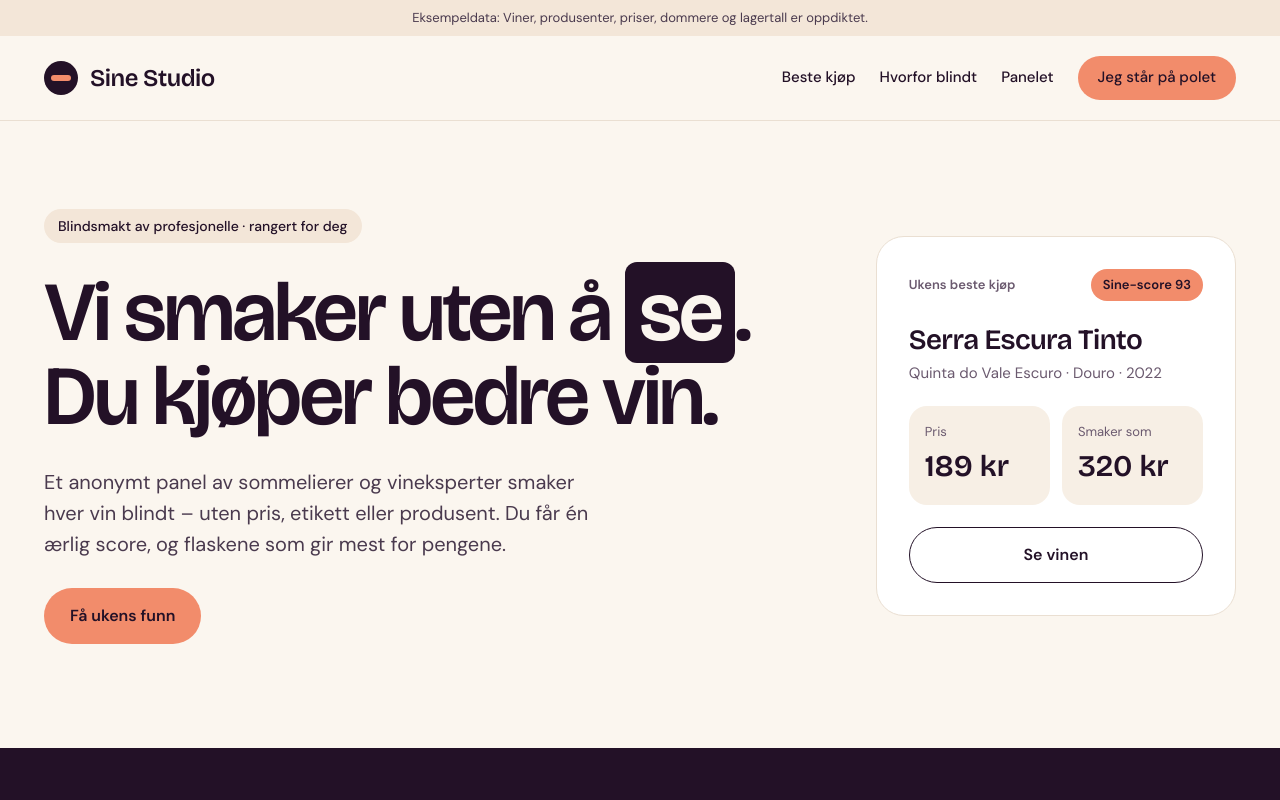
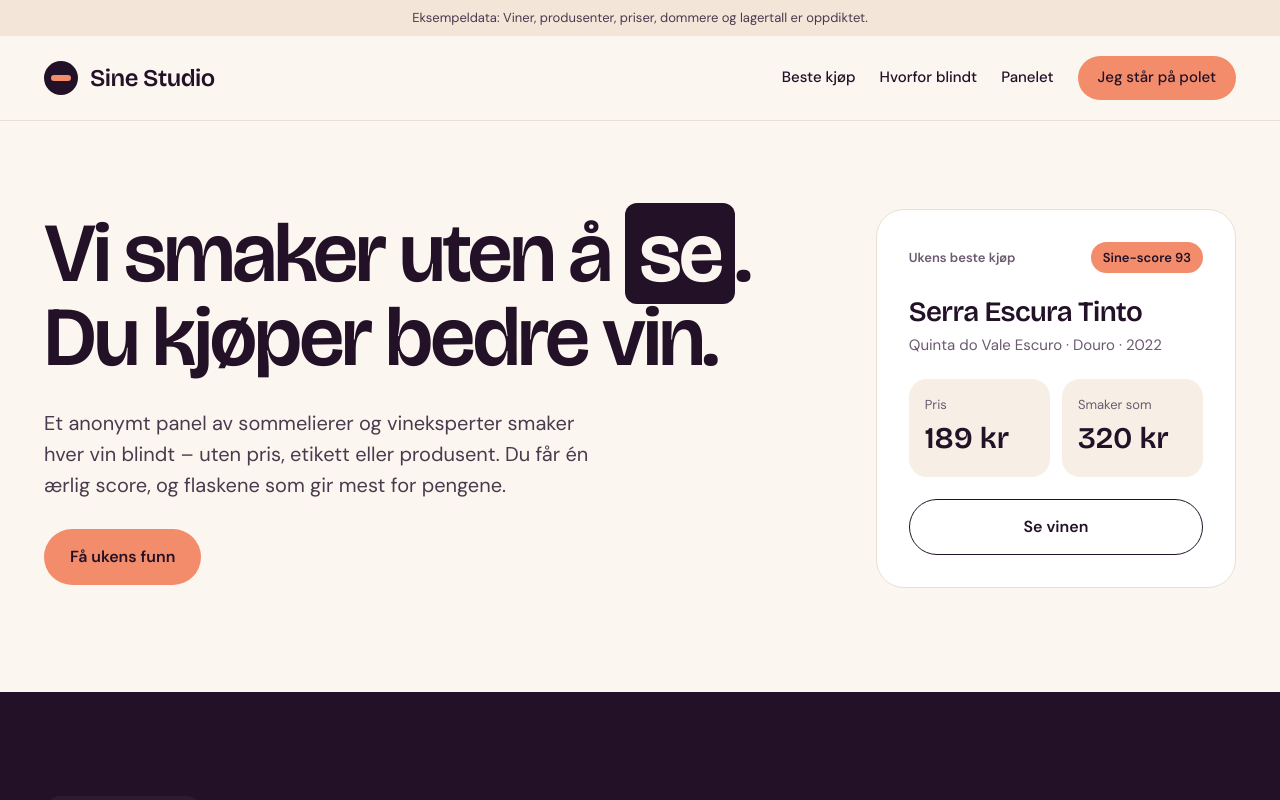
Before and after one commit to haraldoyen/sinestudio, a Next.js app: page / in a window 1280 px wide. Shown: the top 800 px of the page. Built offline with nearby package versions, Linux system fonts and the light colour scheme.

Commit message:
Fjern merkelappen øverst på forsiden
Co-Authored-By: Claude Opus 5.5 <noreply@anthropic.com>

```diff
--- a/app/page.tsx
+++ b/app/page.tsx
@@ -4,7 +4,6 @@ import { NewsletterForm } from "@/components/NewsletterForm";
 import { SiteHeader } from "@/components/SiteHeader";
 import {
   accentButton,
-  Eyebrow,
   fitGrid,
   heading,
   secondaryButton,
@@ -26,7 +25,6 @@ export default function HomePage() {
       <main>
         <section className="mx-auto flex max-w-[1240px] flex-wrap items-center gap-16 px-6 pt-[88px] pb-[104px] max-sm:pt-12 max-sm:pb-16">
           <div className="flex min-w-0 flex-[999_1_560px] flex-col gap-7">
-            <Eyebrow>Blindsmakt av profesjonelle · rangert for deg</Eyebrow>
             <h1 className={`${heading} text-h1`}>
               Vi smaker uten å{" "}
               <span className="rounded-xl bg-ink px-3.5 text-bg">se</span>. Du
```
